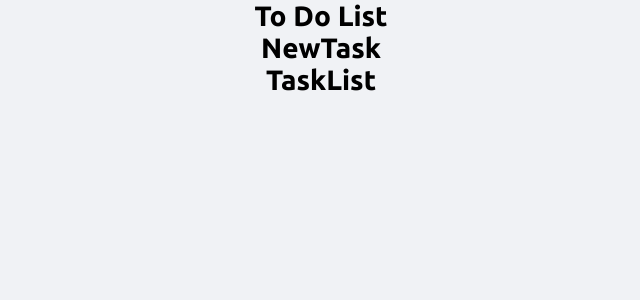
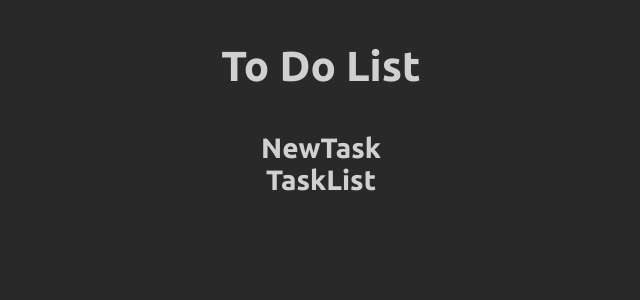
Before and after one commit to DevMiguell/to-do-list, a React (Create React App) app: page / in a window 1280 px wide. Shown: the top 300 px of the page, without its empty margins (319-959 px from the left). Built offline with nearby package versions, Linux system fonts and the light colour scheme.

Commit message:
Estilisando o Header

```diff
--- a/src/Styles/Global.js
+++ b/src/Styles/Global.js
@@ -8,8 +8,9 @@ export const Global = createGlobalStyle`
   }
 
   body {
-    background-color: #f0f2f5;
+    background-color: #292929 ;
     font-family: 'Ubuntu', sans-serif;
+    color: #d0d0d0;
   }
 
   html {
--- a/src/components/Header/index.js
+++ b/src/components/Header/index.js
@@ -1,8 +1,12 @@
-//import { Header } from './styles'
+import { HeaderContainer } from './styles'
 
 function Header() {
   return (
-    <h1>To Do List</h1>
+    <HeaderContainer>
+      <h1>
+        To Do List
+      </h1>
+    </HeaderContainer>
   )
 }
 
--- a/src/components/Header/styles.js
+++ b/src/components/Header/styles.js
@@ -0,0 +1,6 @@
+import styled from 'styled-components'
+
+export const HeaderContainer = styled.header`
+  margin: 3rem 0;
+  font-size: 1.5rem;
+`
```
Also changed, not shown: public/logo192.png (deleted), public/logo512.png (deleted), public/manifest.json (deleted), public/robots.txt (deleted).
